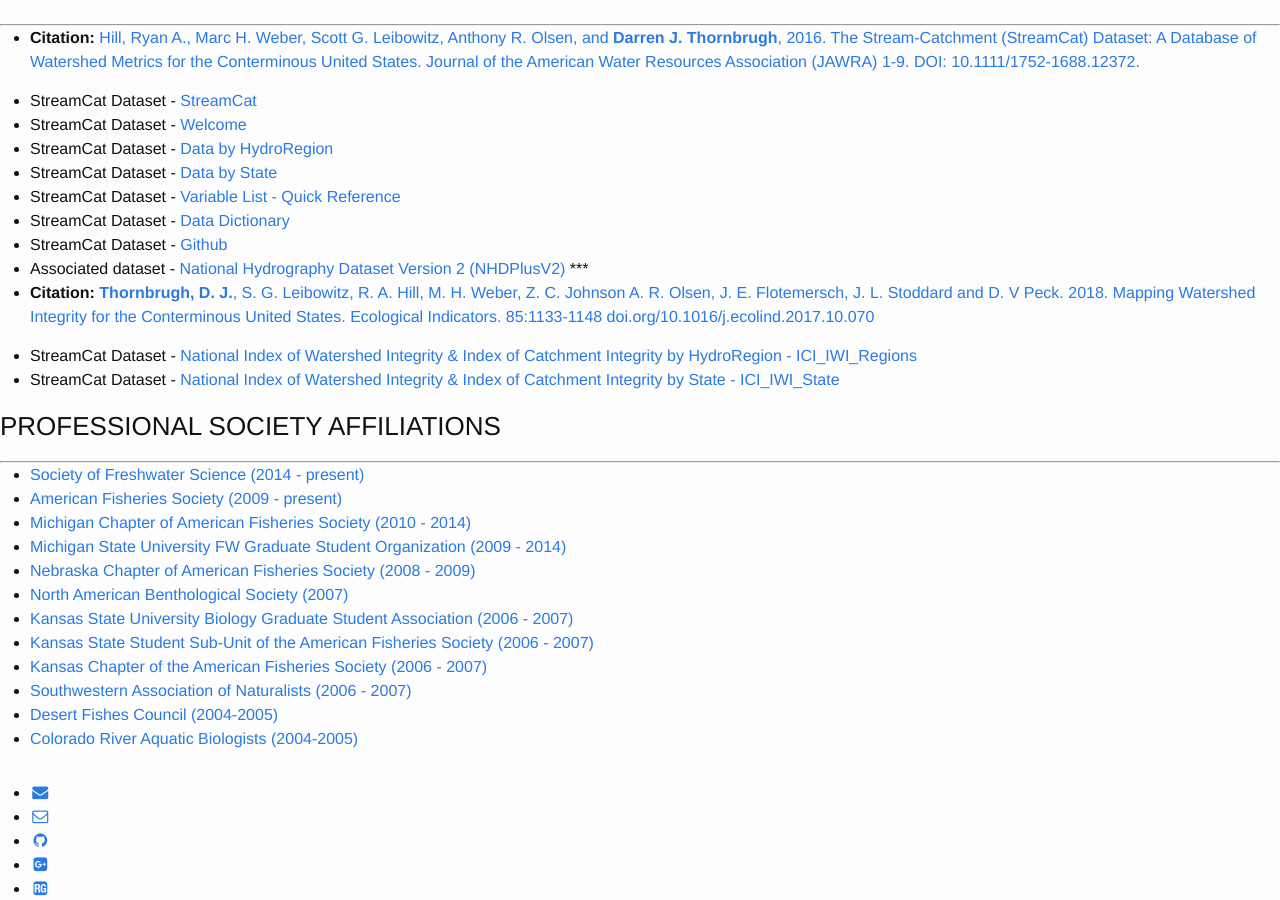
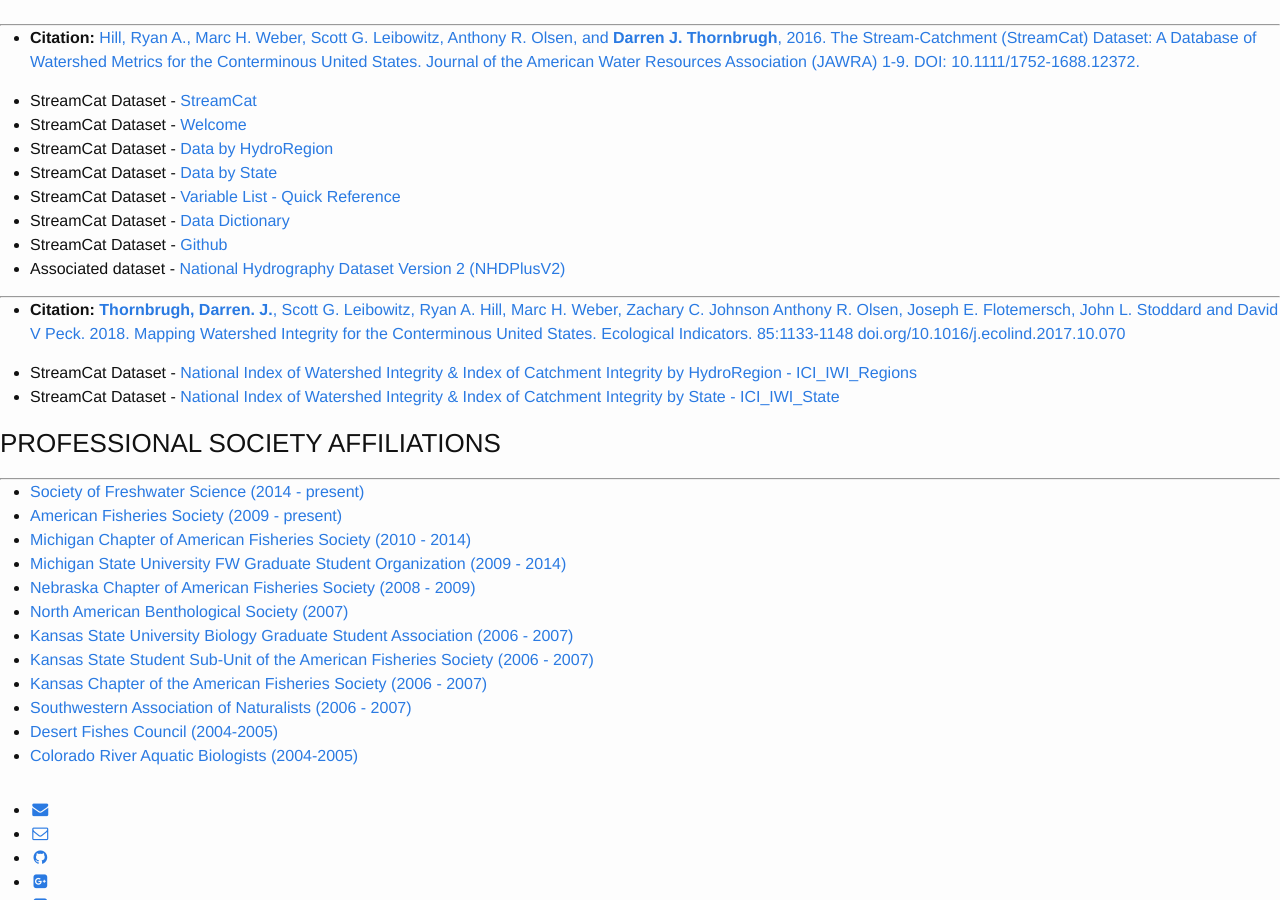
Before and after one commit to dthor/dthor.github.io, a Jekyll site: the page built from links/links.md, in a window 1280 px wide and 900 px high, scrolled down 847 px. Built offline with Jekyll 4.4.1, drawn with Linux system fonts in a browser that asks for light colours; nearby versions of some CDN libraries; some web fonts are replaced.

Commit message:
fixy fixy fix

```diff
--- a/links/links.md
+++ b/links/links.md
@@ -28,8 +28,9 @@
 -	StreamCat Dataset - [Data Dictionary](ftp://newftp.epa.gov/EPADataCommons/ORD/NHDPlusLandscapeAttributes/StreamCat/Documentation/DataDictionary.html)
 -	StreamCat Dataset - [Github](https://github.com/USEPA/StreamCat)
 -	Associated dataset - [National Hydrography Dataset Version 2 (NHDPlusV2)](http://www.horizon-systems.com/nhdplus/NHDplusV2_home.php)
+
 ***
--	**Citation:** [**Thornbrugh, D. J.**, S. G. Leibowitz, R. A. Hill, M. H. Weber, Z. C. Johnson A. R. Olsen, J. E. Flotemersch, J. L. Stoddard and D. V Peck. 2018. Mapping Watershed Integrity for the Conterminous United States. Ecological Indicators. 85:1133-1148 doi.org/10.1016/j.ecolind.2017.10.070](https://doi.org/10.1016/j.ecolind.2017.10.070)
+-	**Citation:** [**Thornbrugh, Darren. J.**, Scott G. Leibowitz, Ryan A. Hill, Marc H. Weber, Zachary C. Johnson Anthony R. Olsen, Joseph E. Flotemersch, John L. Stoddard and David V Peck. 2018. Mapping Watershed Integrity for the Conterminous United States. Ecological Indicators. 85:1133-1148 doi.org/10.1016/j.ecolind.2017.10.070](https://doi.org/10.1016/j.ecolind.2017.10.070)
 
 -	StreamCat Dataset - [National Index of Watershed Integrity & Index of Catchment Integrity by HydroRegion - ICI_IWI_Regions](ftp://newftp.epa.gov/EPADataCommons/ORD/NHDPlusLandscapeAttributes/StreamCat/HydroRegions/)
 -	StreamCat Dataset - [National Index of Watershed Integrity & Index of Catchment Integrity by State - ICI_IWI_State](ftp://newftp.epa.gov/EPADataCommons/ORD/NHDPlusLandscapeAttributes/StreamCat/States/)
```
